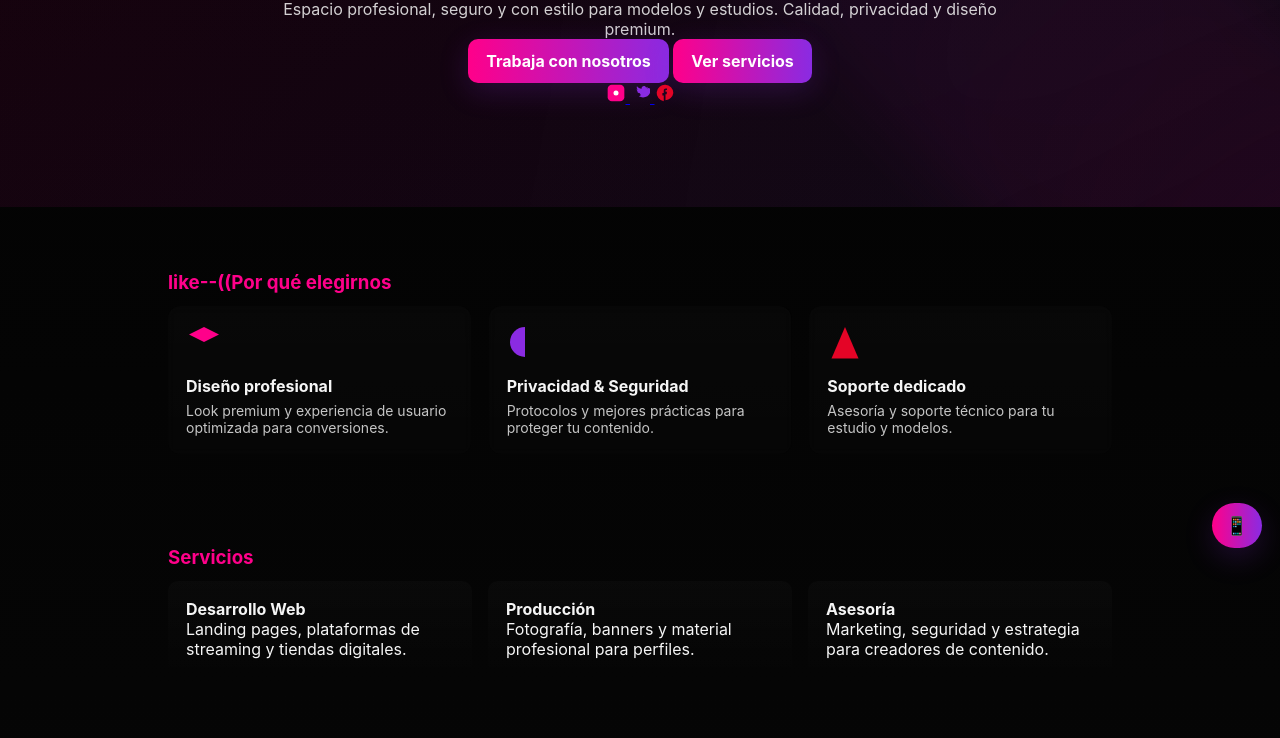
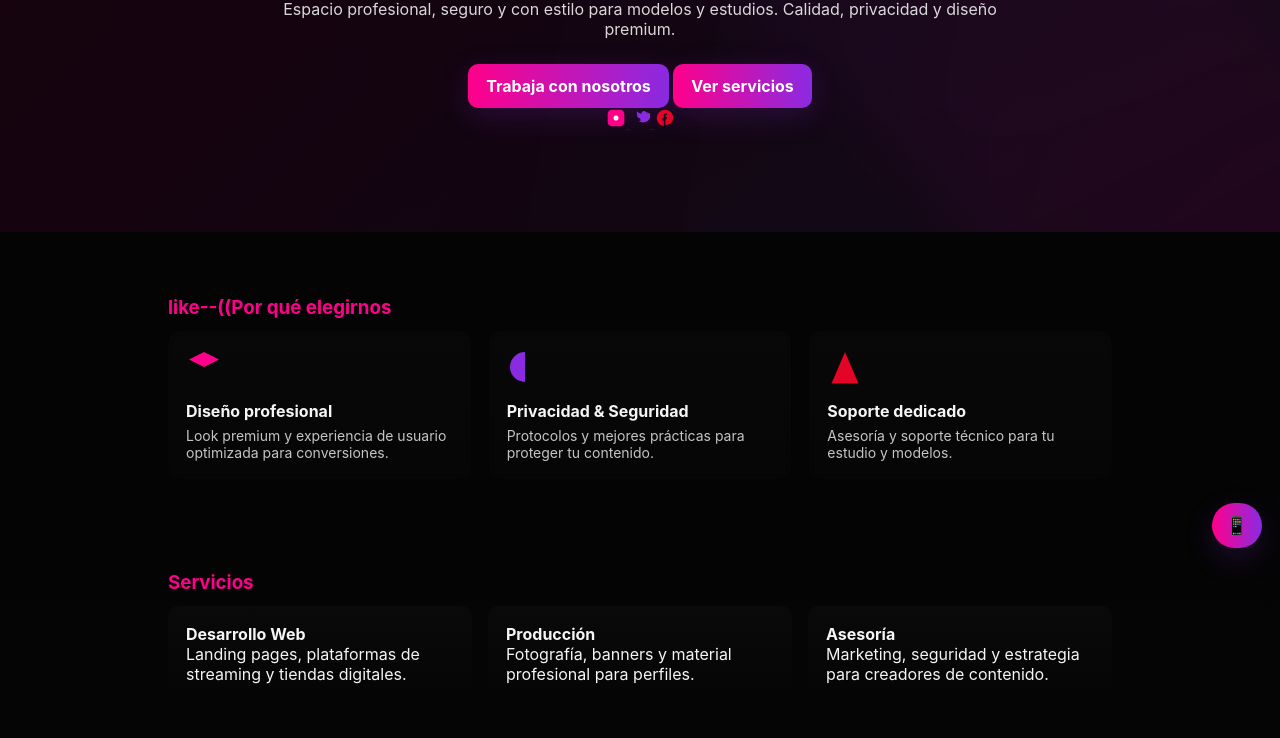
Before and after one commit to botelloff2/botelloff2.github.io, a plain HTML site: page index.html in a window 1280 px wide. Shown: the part 234-972 px from the top of the page. Drawn offline with Linux system fonts and the light colour scheme.

Commit message:
Update style.css

```diff
--- a/style.css
+++ b/style.css
@@ -117,11 +117,13 @@ body {
   text-shadow: 0 0 15px rgba(255, 0, 138, 0.4);
 }
 .hero p {
-  color: rgba(245, 245, 245, 0.85);
-  font-size: 16px;
-  max-width: 760px;
-  margin: auto;
+    color: rgba(245, 245, 245, 0.88);
+    font-size: 16px;
+    max-width: 760px;
+    /* CAMBIO CLAVE: Cero arriba, auto a los lados, 25px abajo */
+    margin: 0 auto 25px;
 }
+
 
 /* Efecto de ola animada */
 .hero::after {
```
